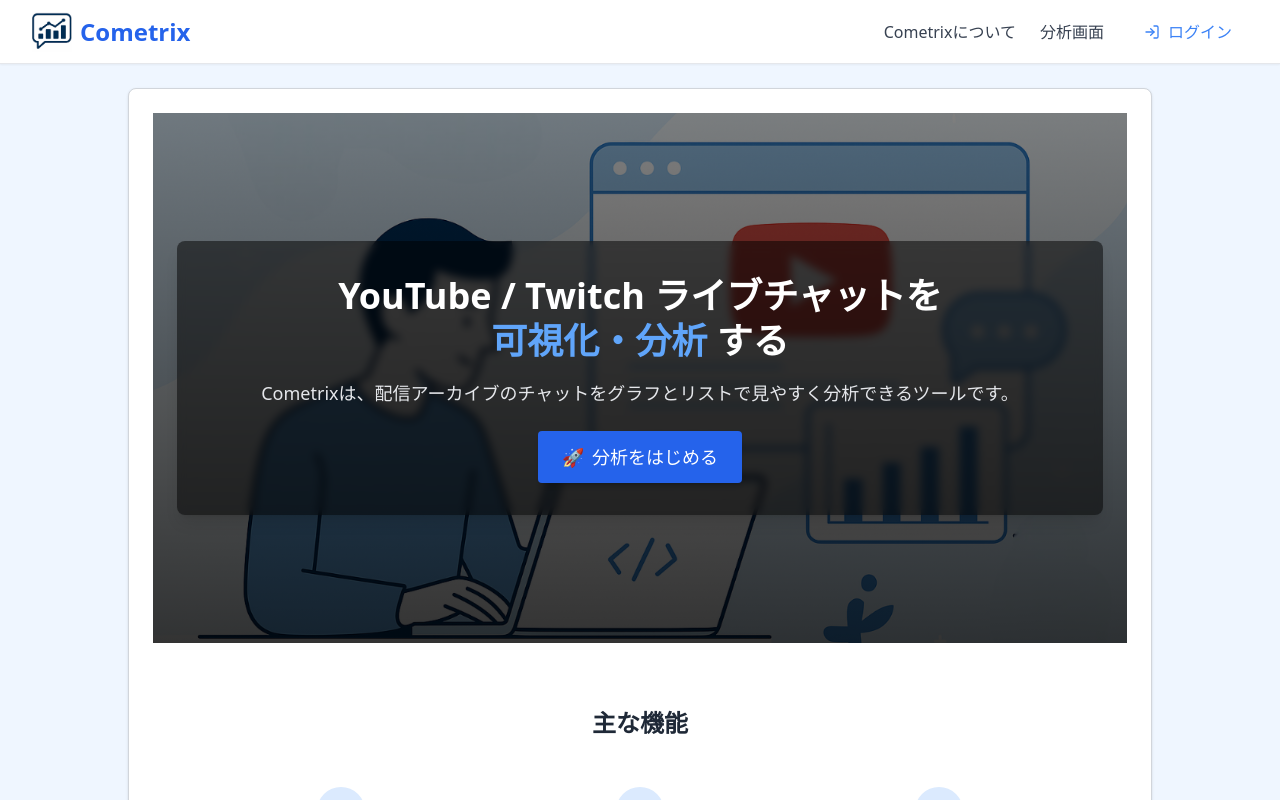
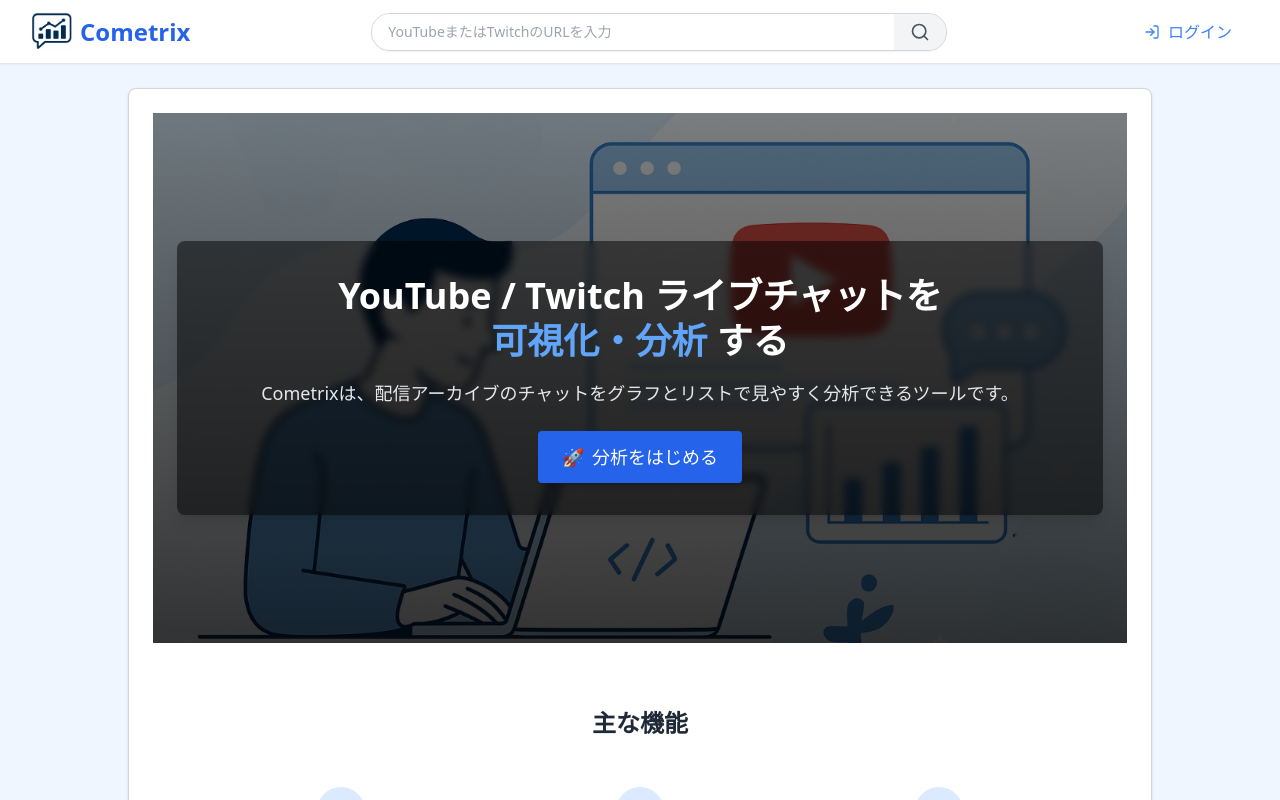
Before and after one commit to gati-hxmx/Cometrix, a Vue app in the folder frontend/: page / in a window 1280 px wide. Shown: the top 800 px of the page. Built offline with nearby package versions, Linux system fonts and the light colour scheme; no server answers.

Commit message:
feat: Navbarに動画URL検索ボックスを追加し、分析画面へ遷移できるように対応

```diff
--- a/frontend/src/components/Navbar.vue
+++ b/frontend/src/components/Navbar.vue
@@ -1,8 +1,12 @@
 <template>
   <div>
     <!-- ナビゲーションバー -->
-    <nav class="fixed top-0 left-0 right-0 bg-white border-b border-gray-200 shadow-sm z-50 h-16">
-      <div class="max-w-7xl mx-auto px-4 sm:px-6 lg:px-8 flex justify-between h-full items-center">
+    <nav
+      class="fixed top-0 left-0 right-0 bg-white border-b border-gray-200 shadow-sm z-50 h-16"
+    >
+      <div
+        class="max-w-7xl mx-auto px-4 sm:px-6 lg:px-8 flex justify-between h-full items-center"
+      >
         <!-- 左: ハンバーガー + ロゴ -->
         <div class="flex items-center space-x-4">
           <!-- ハンバーガーメニュー -->
@@ -14,22 +18,53 @@
             <Menu class="w-6 h-6" />
           </button>
 
-          <RouterLink to="/" class="text-blue-600 text-2xl font-semibold hover:text-blue-800 flex items-center">
-            <img src="/brand_logo(favicon).png" alt="Cometrix Logo" class="h-10 mr-2">
+          <RouterLink
+            to="/"
+            class="text-blue-600 text-2xl font-semibold hover:text-blue-800 flex items-center"
+          >
+            <img
+              src="/brand_logo(favicon).png"
+              alt="Cometrix Logo"
+              class="h-10 mr-2"
+            />
             Cometrix
           </RouterLink>
         </div>
 
+        <!-- 中央: 検索フォーム -->
+        <div class="flex-1 px-8">
+          <form
+            @submit.prevent="goToAnalysis"
+            class="max-w-xl mx-auto flex items-center bg-white border border-gray-300 rounded-full shadow-sm overflow-hidden"
+          >
+            <input
+              v-model="videoUrl"
+              type="text"
+              placeholder="YouTubeまたはTwitchのURLを入力"
+              class="flex-1 px-4 py-2 text-sm focus:outline-none border-none"
+            />
+            <button
+              type="submit"
+              class="bg-gray-100 hover:bg-gray-200 px-4 py-2"
+            >
+              <Search class="w-5 h-5 text-gray-600" />
+            </button>
+          </form>
+        </div>
+
         <!-- 右: 通常リンク -->
         <div class="flex items-center space-x-6 text-gray-700">
-          <RouterLink to="/about" class="hover:text-blue-600">Cometrixについて</RouterLink>
-          <RouterLink to="/analyze" class="hover:text-blue-600">分析画面</RouterLink>
-
           <template v-if="isLoggedIn">
-            <RouterLink to="/mypage" class="text-sm font-medium text-blue-600 hover:underline">
+            <RouterLink
+              to="/mypage"
+              class="text-sm font-medium text-blue-600 hover:underline"
+            >
               {{ name }}
             </RouterLink>
-            <button @click="logout" class="bg-red-500 hover:bg-red-600 text-white px-3 py-1 rounded">
+            <button
+              @click="logout"
+              class="bg-red-500 hover:bg-red-600 text-white px-3 py-1 rounded"
+            >
               ログアウト
             </button>
           </template>
@@ -53,7 +88,6 @@
         ref="sidebarRef"
         class="fixed top-16 left-0 h-full w-55 bg-white shadow-md z-40 border-r border-gray-200 px-4 py-4 space-y-4"
       >
-
         <div class="space-y-2">
           <RouterLink
             to="/"
@@ -81,8 +115,6 @@
             <Zap class="w-5 h-5" />
             <span>LIVE分析</span>
           </RouterLink>
-
-
 
           <RouterLink
             to="/subscriptions"
@@ -122,49 +154,69 @@
 </template>
 
 <script setup>
-import { ref, computed } from 'vue'
-import { useRouter, useRoute, RouterLink } from 'vue-router'
-import { useUserStore } from '@/stores/user'
+import { ref, computed } from "vue";
+import { useRouter, useRoute, RouterLink } from "vue-router";
+import { useUserStore } from "@/stores/user";
 import {
-  LogIn, Menu, Home, Tv, User, Clock,BarChart,Zap
-} from 'lucide-vue-next'
+  LogIn,
+  Menu,
+  Home,
+  Tv,
+  User,
+  Clock,
+  BarChart,
+  Zap,
+} from "lucide-vue-next";
 
+const router = useRouter();
+const route = useRoute();
+const userStore = useUserStore();
 
-const router = useRouter()
-const route = useRoute()
-const userStore = useUserStore()
-
-const isLoggedIn = computed(() => userStore.name !== null)
-const name = computed(() => userStore.name)
-const menuOpen = ref(false)
+const isLoggedIn = computed(() => userStore.name !== null);
+const name = computed(() => userStore.name);
+const menuOpen = ref(false);
 
 function toggleMenu() {
-  menuOpen.value = !menuOpen.value
+  menuOpen.value = !menuOpen.value;
 }
 
 function logout() {
-  userStore.logout()
-  router.push('/')
+  userStore.logout();
+  router.push("/");
 }
 
-import { onMounted, onBeforeUnmount } from 'vue'
+import { onMounted, onBeforeUnmount } from "vue";
 
-const sidebarRef = ref(null)
+const sidebarRef = ref(null);
 
 function handleClickOutside(event) {
-  if (menuOpen.value && sidebarRef.value && !sidebarRef.value.contains(event.target)) {
-    menuOpen.value = false
+  if (
+    menuOpen.value &&
+    sidebarRef.value &&
+    !sidebarRef.value.contains(event.target)
+  ) {
+    menuOpen.value = false;
   }
 }
 
 onMounted(() => {
-  document.addEventListener('click', handleClickOutside)
-})
+  document.addEventListener("click", handleClickOutside);
+});
 
 onBeforeUnmount(() => {
-  document.removeEventListener('click', handleClickOutside)
-})
+  document.removeEventListener("click", handleClickOutside);
+});
 
+import { Search } from "lucide-vue-next";
+
+const videoUrl = ref("");
+
+function goToAnalysis() {
+  if (videoUrl.value.trim()) {
+    router.push({ path: "/analyze", query: { video: videoUrl.value.trim() } });
+    videoUrl.value = "";
+  }
+}
 </script>
 
 <style scoped>
```
